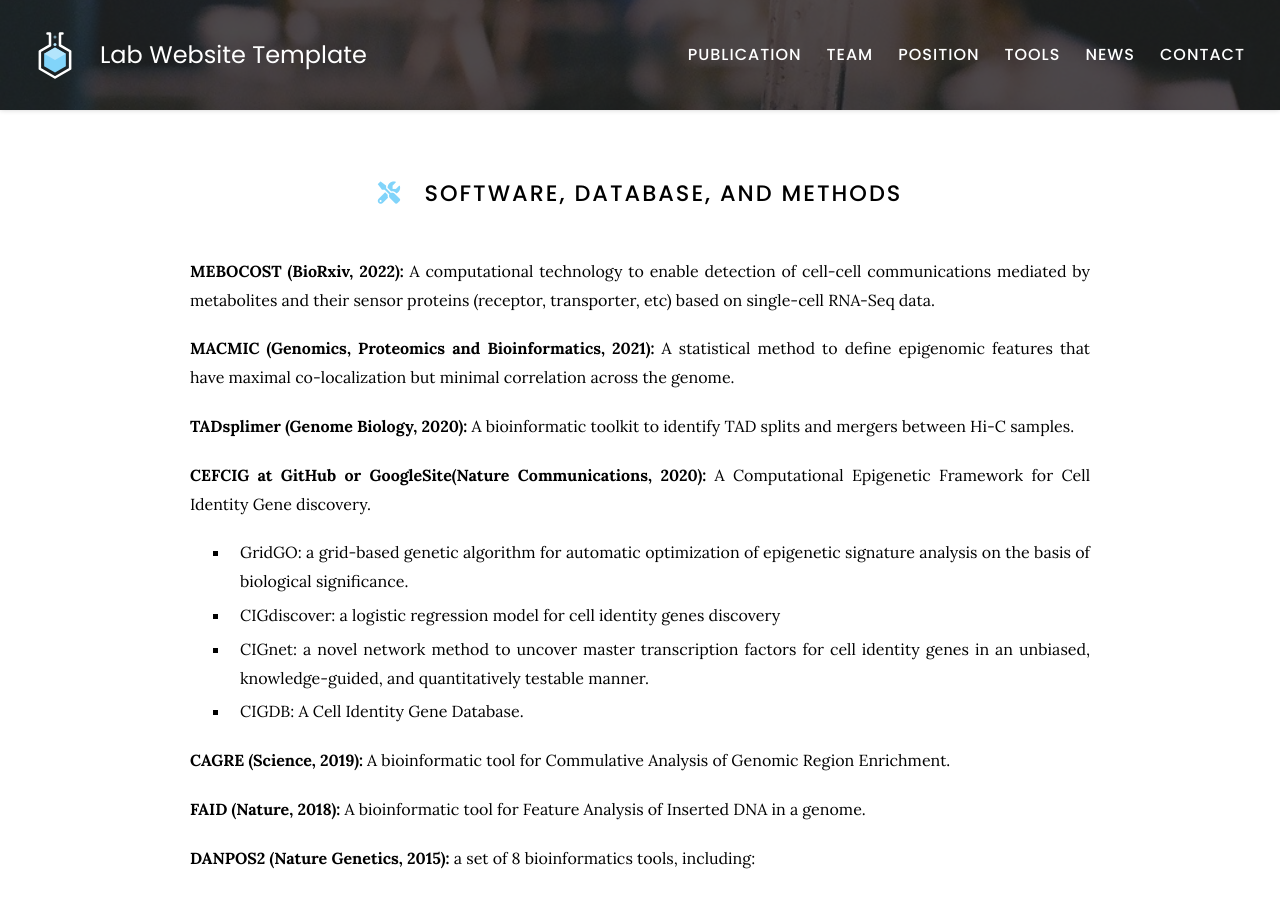
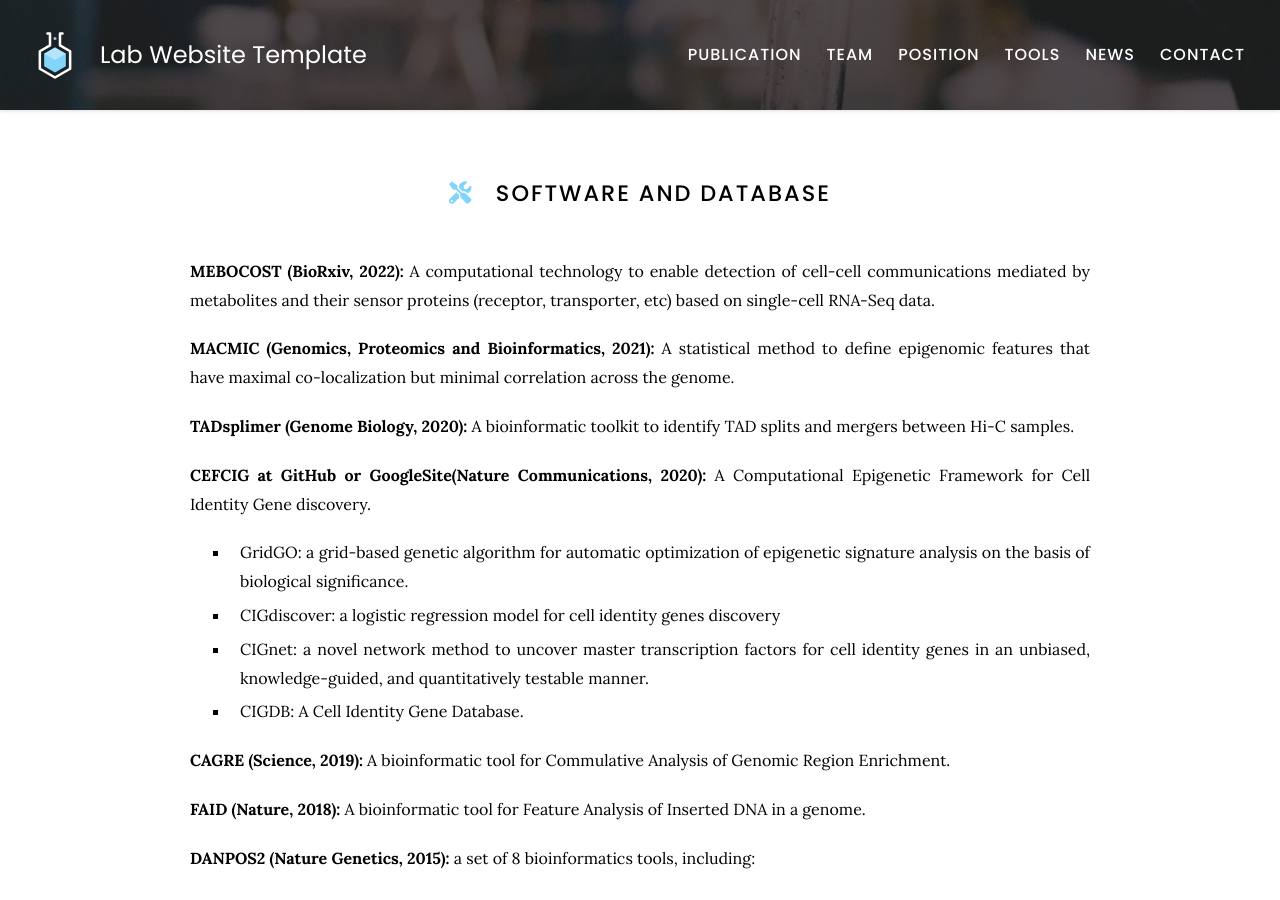
Before and after one commit to kaifuchenlab/kaifuchenlab.github.io, a Jekyll site: the page built from tools/index.md, in a window 1280 px wide and 900 px high. Built offline with Jekyll 4.4.1, drawn with Linux system fonts in a browser that asks for light colours.

Commit message:
Update index.md

```diff
--- a/tools/index.md
+++ b/tools/index.md
@@ -5,7 +5,7 @@ nav:
   tooltip: Software, datasets, and more
 ---
 
-# <i class="fas fa-tools"></i>Software, Database, and Methods
+# <i class="fas fa-tools"></i>Software and Database
 
 
 **MEBOCOST (BioRxiv, 2022):**
```
